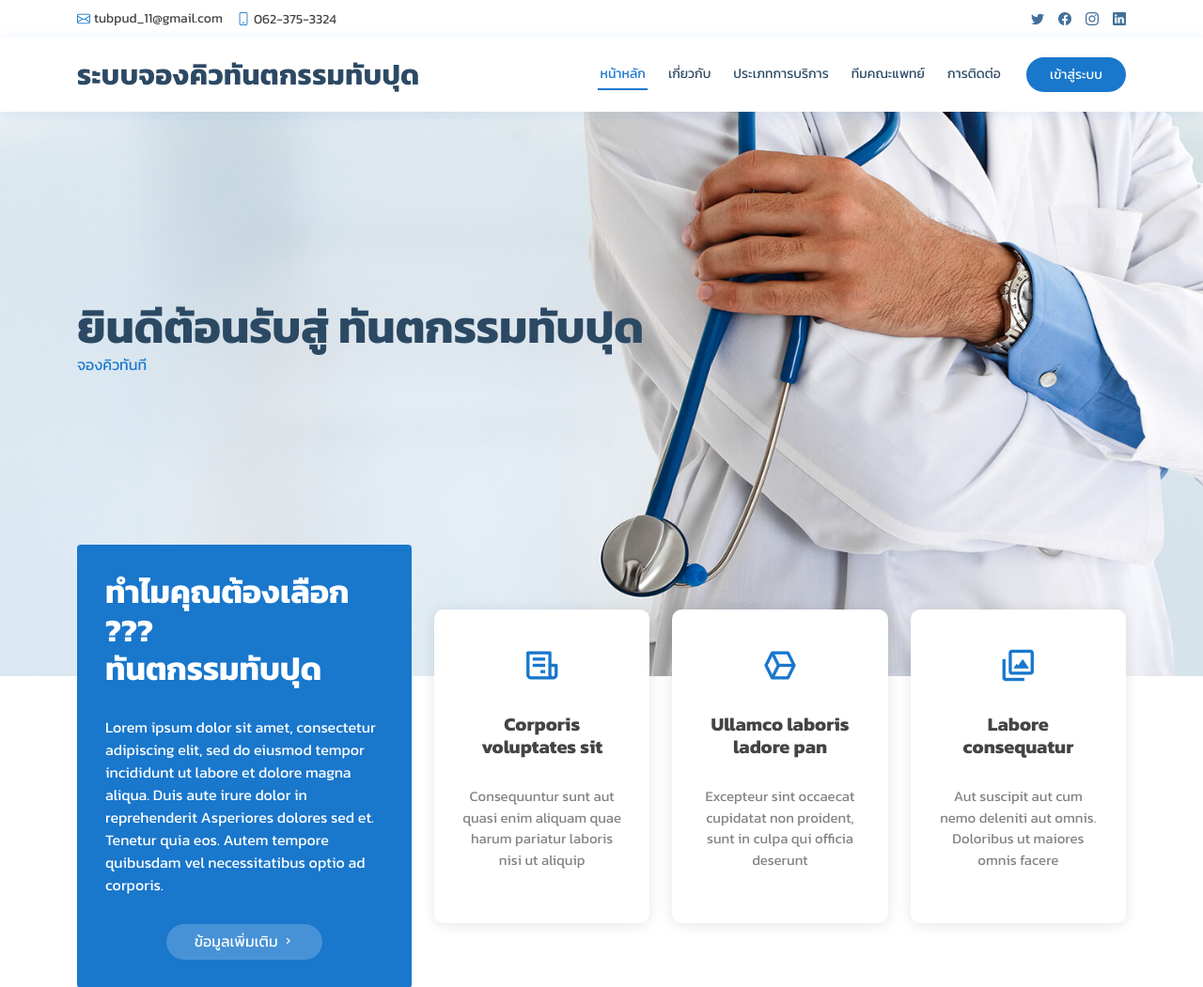
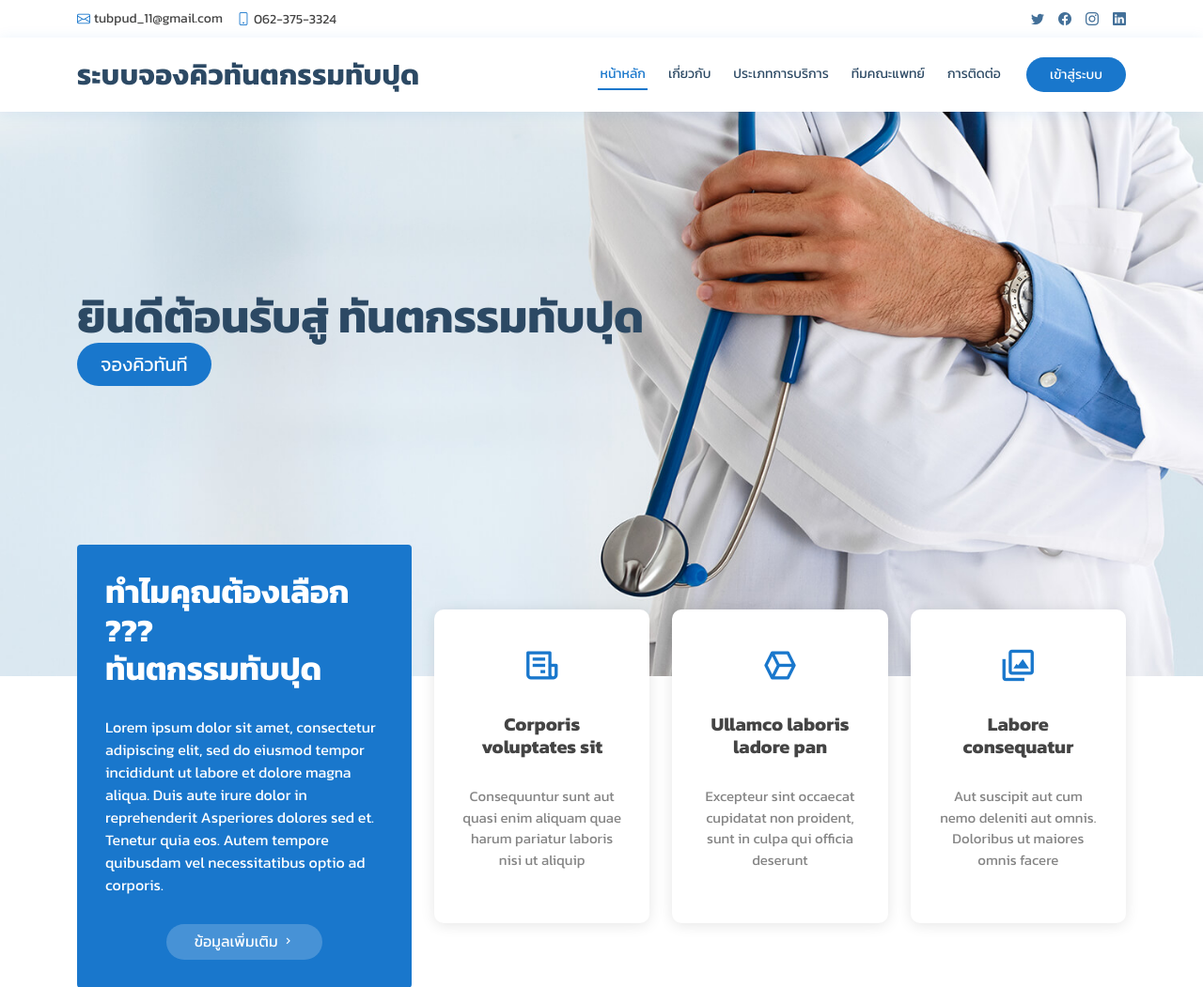
Before and after one commit to paradise-j/TP_Dentistry, a PHP site: page /role/customer/index.php in a window 1280 px wide. Shown: the top 1051 px of the page at 94% size. Run offline with PHP 8.4, Linux system fonts and the light colour scheme; some libraries are stand-ins or nearby versions.

Commit message:
Update style.css

```diff
--- a/assets/css/style.css
+++ b/assets/css/style.css
@@ -205,6 +205,17 @@ h6 {
   white-space: nowrap;
   transition: 0.3s;
   font-size: 14px;
+  display: inline-block;
+}
+.reserve-btn {
+  /* margin-left: 0px; */
+  background: #1977cc;
+  color: #fff;
+  border-radius: 50px;
+  padding: 8px 25px;
+  white-space: nowrap;
+  transition: 0.3s;
+  font-size: 20px;
   display: inline-block;
 }
 
```
